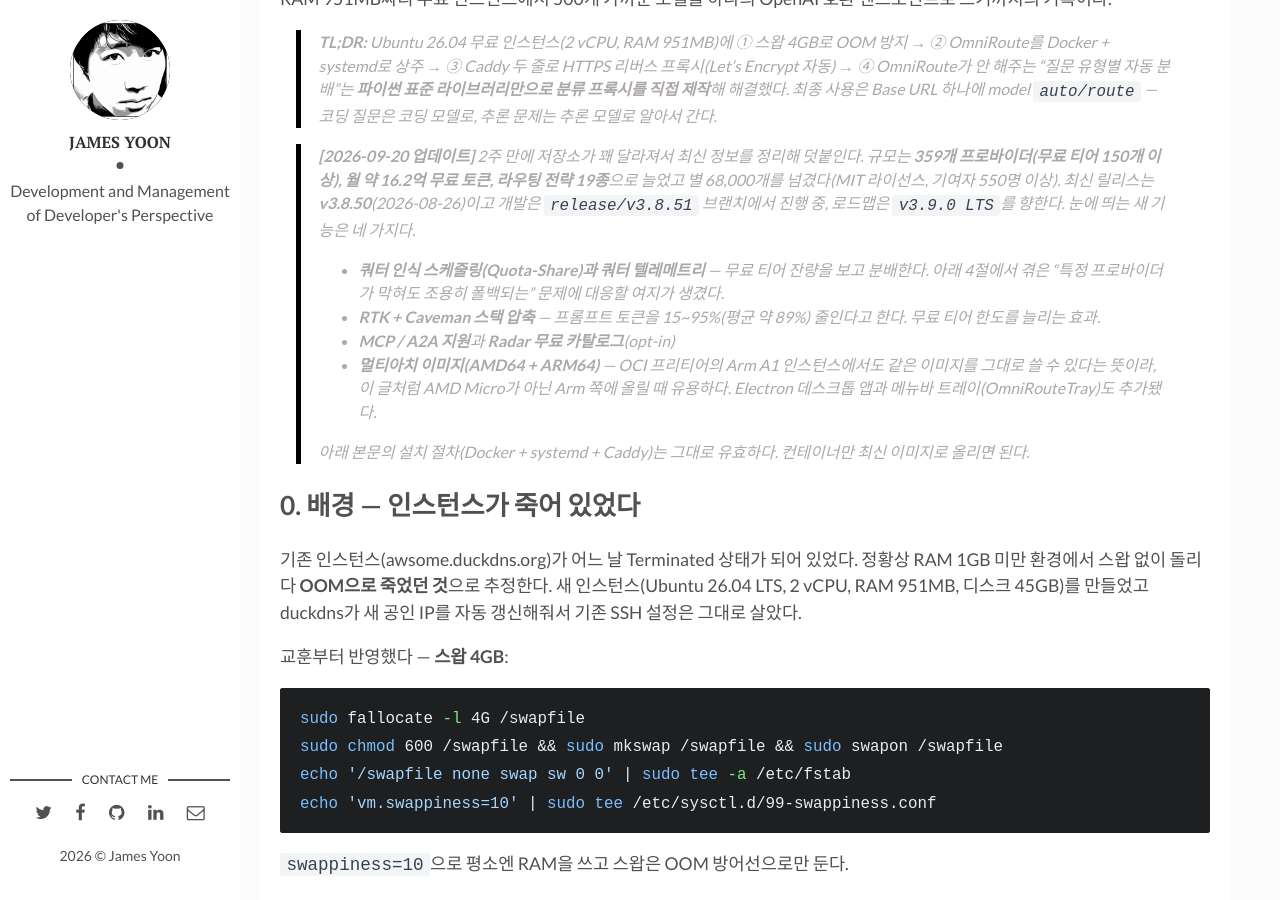
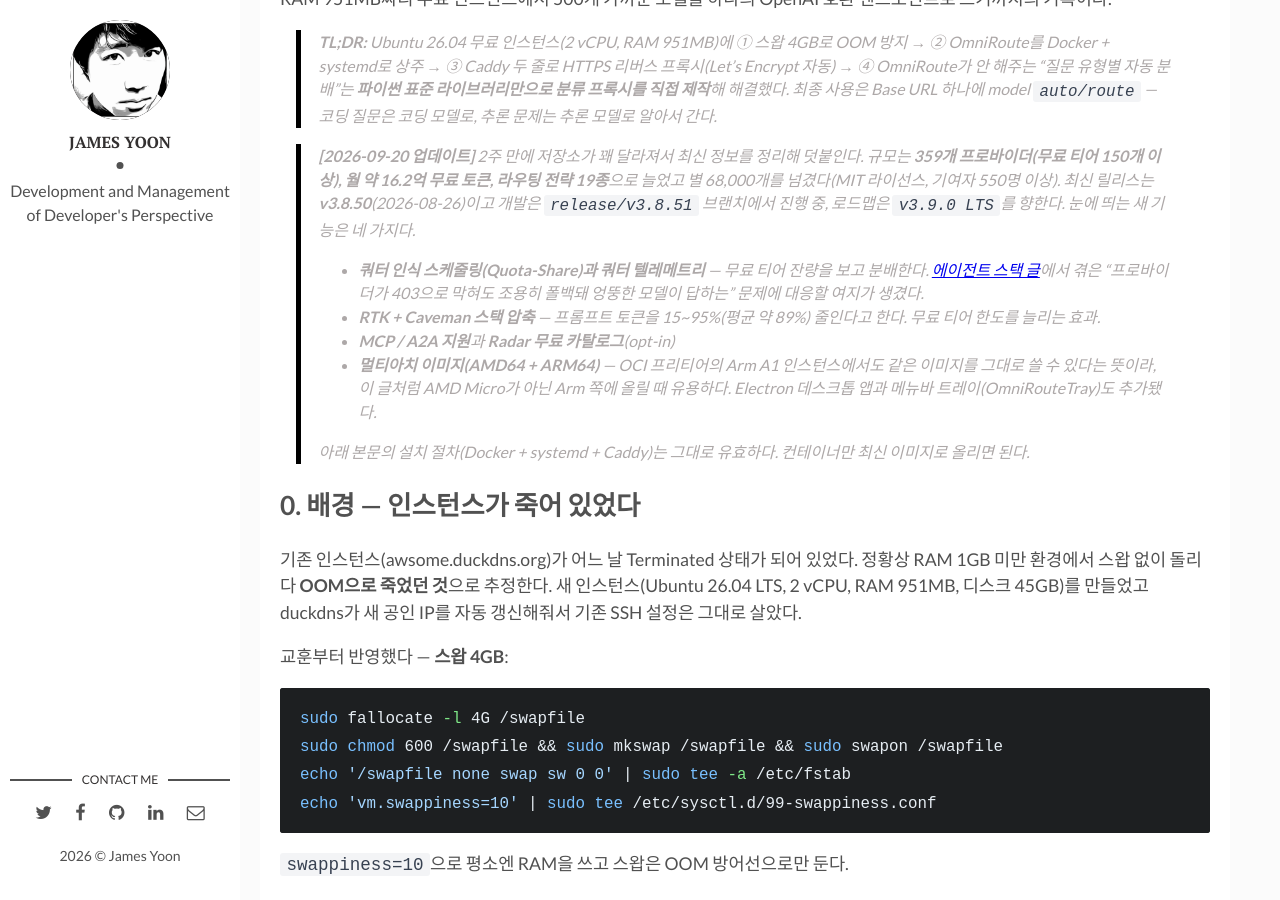
Before and after one commit to butteryoon/butteryoon.github.io, a Jekyll site: the page built from _posts/2026-09-06-omniroute-selfhosting-oci.md, in a window 1280 px wide and 900 px high, scrolled down 754 px. Built offline with Jekyll 4.4.1, drawn with Linux system fonts in a browser that asks for light colours; comment, search, counter and statistics services are not loaded.

Commit message:
OmniRoute 글 업데이트 블록의 잘못된 내부 참조 정정 (4절 → 에이전트 스택 글의 403 사례)
Co-Authored-By: Claude Opus 5 (1M context) <noreply@anthropic.com>
Claude-Session: https://claude.ai/code/session_01GP584Scs1goEpQgpanpNdb

```diff
--- a/_posts/2026-09-06-omniroute-selfhosting-oci.md
+++ b/_posts/2026-09-06-omniroute-selfhosting-oci.md
@@ -19,7 +19,7 @@ categories: tools
 
 > **[2026-09-20 업데이트]** 2주 만에 저장소가 꽤 달라져서 최신 정보를 정리해 덧붙인다. 규모는 **359개 프로바이더(무료 티어 150개 이상), 월 약 16.2억 무료 토큰, 라우팅 전략 19종**으로 늘었고 별 68,000개를 넘겼다(MIT 라이선스, 기여자 550명 이상). 최신 릴리스는 **v3.8.50**(2026-08-26)이고 개발은 `release/v3.8.51` 브랜치에서 진행 중, 로드맵은 `v3.9.0 LTS`를 향한다. 눈에 띄는 새 기능은 네 가지다.
 >
-> - **쿼터 인식 스케줄링(Quota-Share)과 쿼터 텔레메트리** — 무료 티어 잔량을 보고 분배한다. 아래 4절에서 겪은 "특정 프로바이더가 막혀도 조용히 폴백되는" 문제에 대응할 여지가 생겼다.
+> - **쿼터 인식 스케줄링(Quota-Share)과 쿼터 텔레메트리** — 무료 티어 잔량을 보고 분배한다. [에이전트 스택 글]({{site.baseurl}}/tools/2026/09/11/opensource-agent-stack.html)에서 겪은 "프로바이더가 403으로 막혀도 조용히 폴백돼 엉뚱한 모델이 답하는" 문제에 대응할 여지가 생겼다.
 > - **RTK + Caveman 스택 압축** — 프롬프트 토큰을 15~95%(평균 약 89%) 줄인다고 한다. 무료 티어 한도를 늘리는 효과.
 > - **MCP / A2A 지원**과 **Radar 무료 카탈로그**(opt-in)
 > - **멀티아치 이미지(AMD64 + ARM64)** — OCI 프리티어의 Arm A1 인스턴스에서도 같은 이미지를 그대로 쓸 수 있다는 뜻이라, 이 글처럼 AMD Micro가 아닌 Arm 쪽에 올릴 때 유용하다. Electron 데스크톱 앱과 메뉴바 트레이(OmniRouteTray)도 추가됐다.
```
